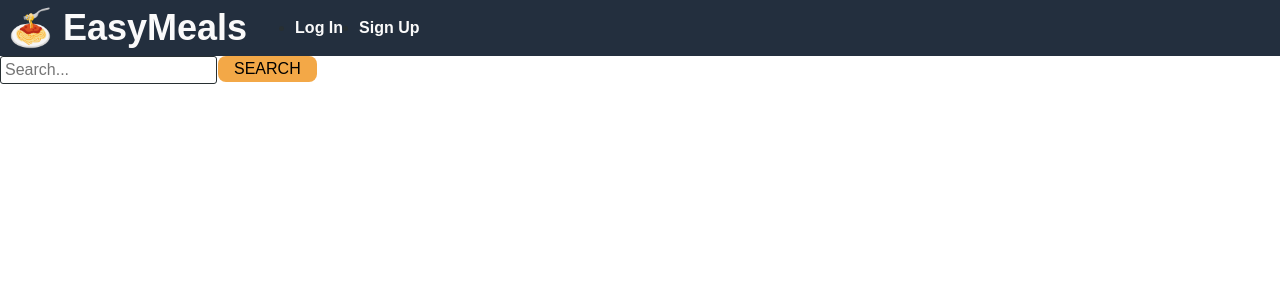
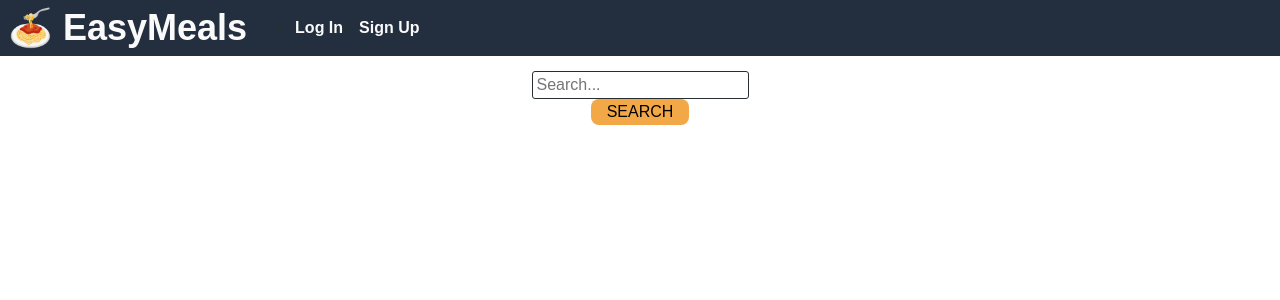
Before and after one commit to Huyuken/Easy-Meals, a React (Create React App) app in the folder client/: page / in a window 1280 px wide. Shown: the top 300 px of the page. Built offline with nearby package versions, Linux system fonts and the light colour scheme.

Commit message:
latest update b4 presentation

```diff
--- a/client/src/components/Nav.js
+++ b/client/src/components/Nav.js
@@ -10,27 +10,27 @@ function Nav() {
         <ul className="flex-row">
             <li className="mx-1">
                 <Link to="/profile">
-                    My Profile
+                    Saved Recipes
                 </Link>
             </li>
 
-            <li className="mx-1">
+            {/* <li className="mx-1">
               <Link to="/ChefMode">
                   Chef Mode
               </Link>
-            </li>
+            </li> */}
 
-            <li className="mx-1">
+            {/* <li className="mx-1">
               <Link to="/favorite">
                   My Recipes
               </Link>
-            </li>
+            </li> */}
 
-            <li className="mx-1">
+            {/* <li className="mx-1">
               <Link to="/DoGroceries">
                   Do Groceries
               </Link>
-            </li>
+            </li>  */}
 
             <li className="mx-1">
               {/* this is not using the Link component to logout or user and then refresh the application to the start */}
--- a/client/src/components/SearchBar.js
+++ b/client/src/components/SearchBar.js
@@ -42,7 +42,7 @@ const SearchBar = () => {
   return (
     <div>
       <form onSubmit={handleFormSubmit}>
-        <div className="flex-row">
+        <div className="flex-row searchbar">
           <input
             type="search"
             placeholder="Search..."
--- a/client/src/index.css
+++ b/client/src/index.css
@@ -176,6 +176,14 @@ input:focus {
 .error-text {
   color: var(--error);
 }
+
+.searchbar {
+  padding-left: 125%;
+  padding-top: 15px;
+  justify-content: center;
+}
+
+
 @media screen and (max-width: 768px) {
   .card {
     width: 100%;
```
Also changed, not shown: 1 other file (tests, documents, lock files or other folders).
